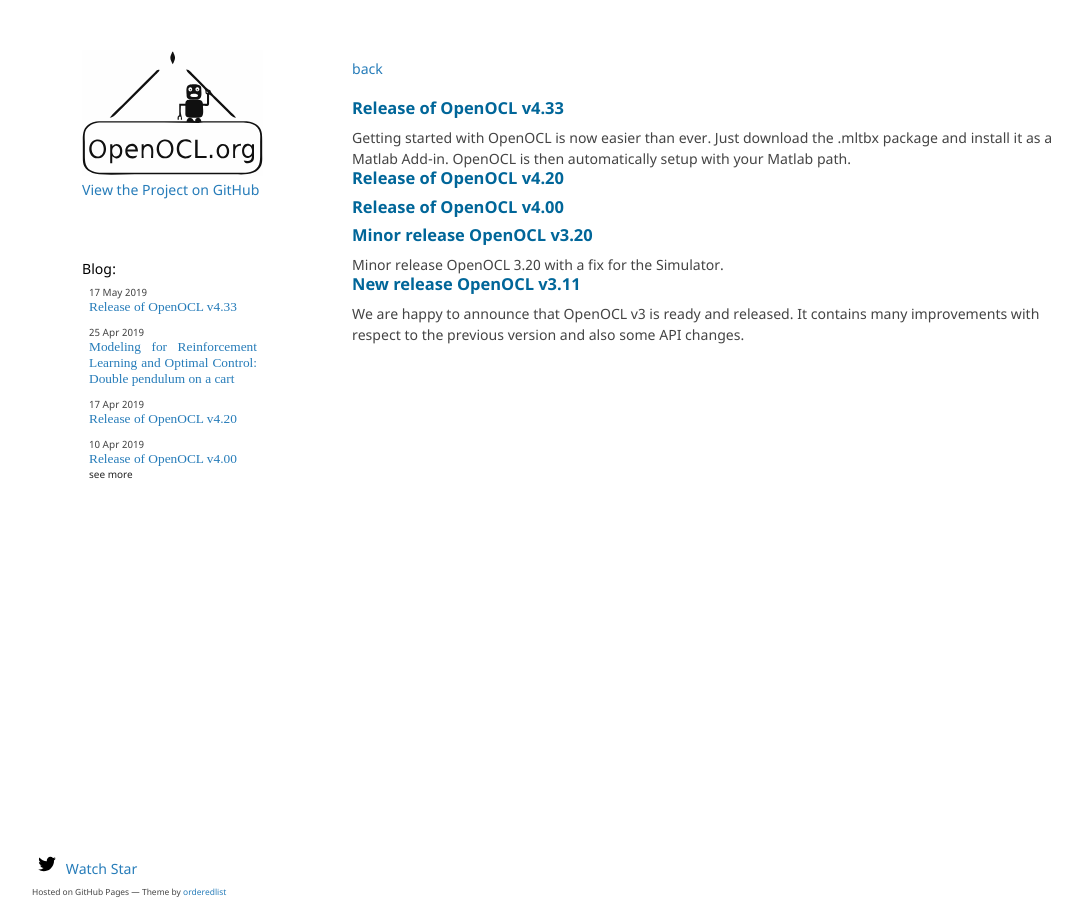
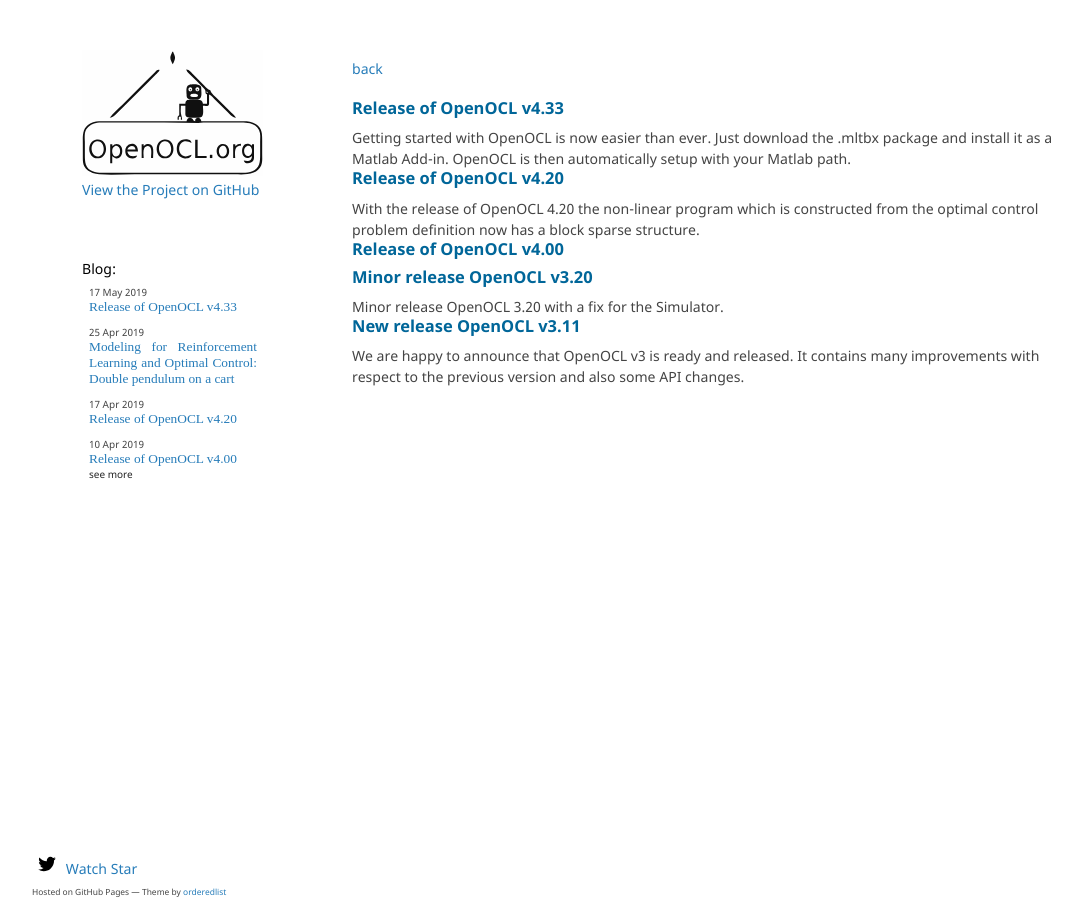
Before and after one commit to OpenOCL/openocl.github.io, a Jekyll site: the page built from categories/releases.md, in a window 1280 px wide. Shown: the whole page, without its empty margins (83-1165 px from the left). Built offline with Jekyll 4.4.1, drawn with Linux system fonts in a browser that asks for light colours; some web fonts are replaced.

Commit message:
Update 2019-04-17-release-4_20.md

```diff
--- a/_posts/2019-04-17-release-4_20.md
+++ b/_posts/2019-04-17-release-4_20.md
@@ -3,6 +3,7 @@
 categories: releases
 last_modified_at: 2019-04-17
 permalink: /:categories/:title/
+short: With the release of OpenOCL 4.20 the non-linear program which is constructed from the optimal control problem definition now has a block sparse structure.
 ---
 
 # Release of OpenOCL v4.20
```
